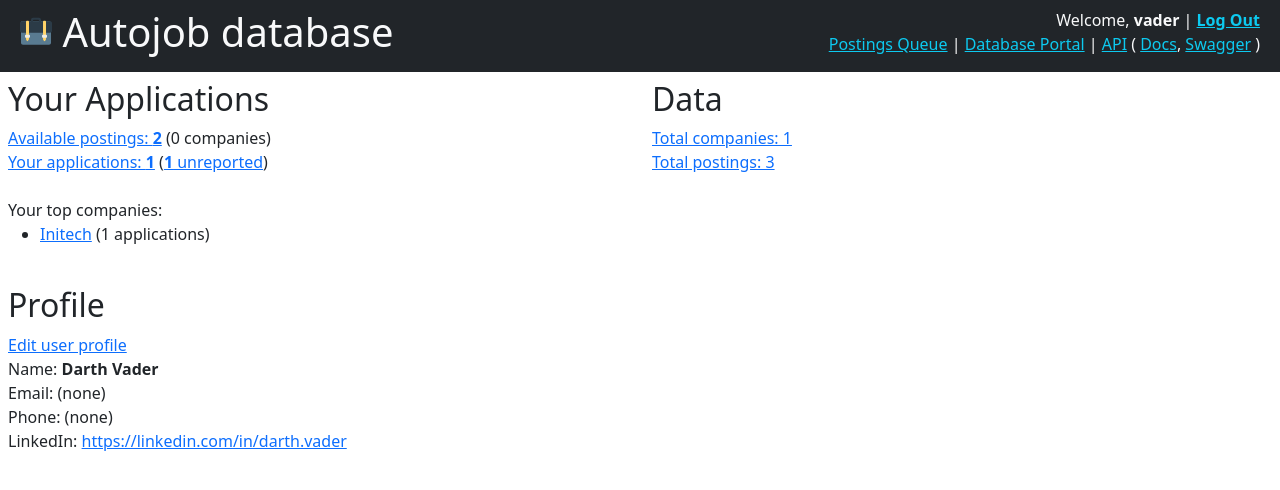
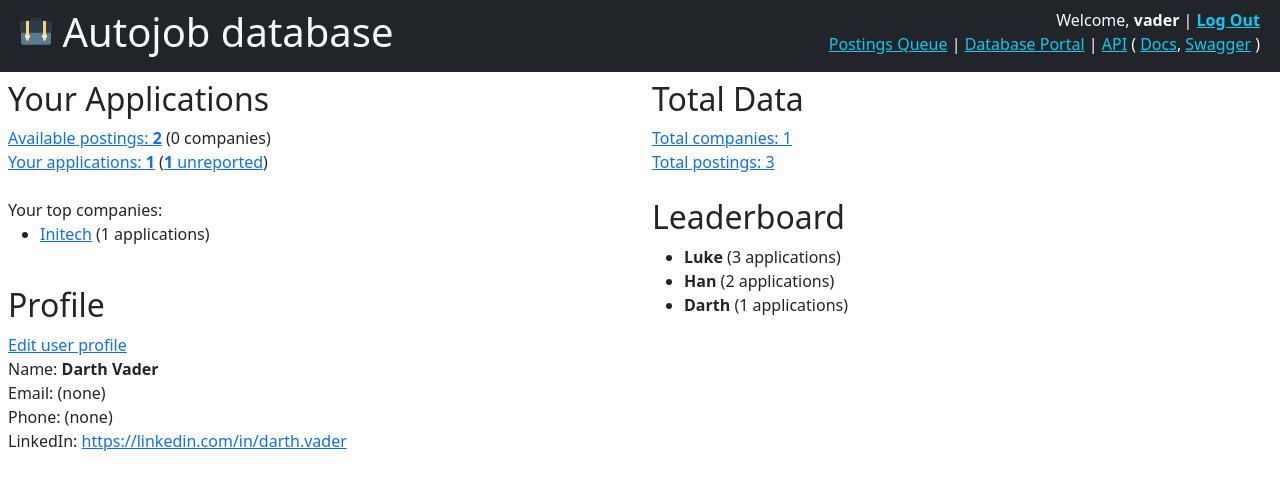
Before and after one commit to smkent/jobdb, a Django app: page / in a window 1280 px wide. Shown: the top 490 px of the page. Run offline with Django 5.2, Linux system fonts and the light colour scheme; a user stored in the database is signed in; data comes from the database, SQL or seed files in the repository; parts of the project's set-up code (start-up, migrations or seed data) failed here and were passed over; some libraries are stand-ins or nearby versions.

Commit message:
Add leaderboard with application counts by user to landing page

```diff
--- a/jobdb/main/templates/main/index.html
+++ b/jobdb/main/templates/main/index.html
@@ -63,10 +63,22 @@
         <br />
       </div>
       <div class="col">
-        <h2>Data</h2>
+        <h2>Total Data</h2>
         <a href="{% url 'company_htmx' %}">Total companies: {{ company.count }}</a><br />
         <a href="{% url 'posting_htmx' %}">Total postings: {{ posting.count }}</a><br />
         <br />
+        {% if leaderboard.count %}
+          <h2>Leaderboard</h2>
+          <ul>
+            {% for u in leaderboard|slice:"0:10" %}
+              {% if forloop.first %}
+              {% endif %}
+              <li>
+                <b>{{ u.user__first_name|default:u.user__username }}</b>
+                ({{ u.count }} applications)</li>
+            {% endfor %}
+          </ul>
+        {% endif %}
       </div>
     </div>
   </div>
--- a/jobdb/main/views.py
+++ b/jobdb/main/views.py
@@ -57,6 +57,9 @@ class IndexView(BaseView, TemplateView):
             your_apps.count()
             - your_apps.filter(reported__isnull=False).count()
         )
+        leaderboard = Application.objects.values(
+            "user__username", "user__first_name"
+        ).annotate(count=Count("user"))
         return context | {
             "company": Company.objects.all(),
             "posting": Posting.objects.all(),
@@ -68,6 +71,7 @@ class IndexView(BaseView, TemplateView):
             "posting_queue_companies": posting_queue_companies.order_by(
                 "-count", "company__name"
             ),
+            "leaderboard": leaderboard,
         }
 
 
```
